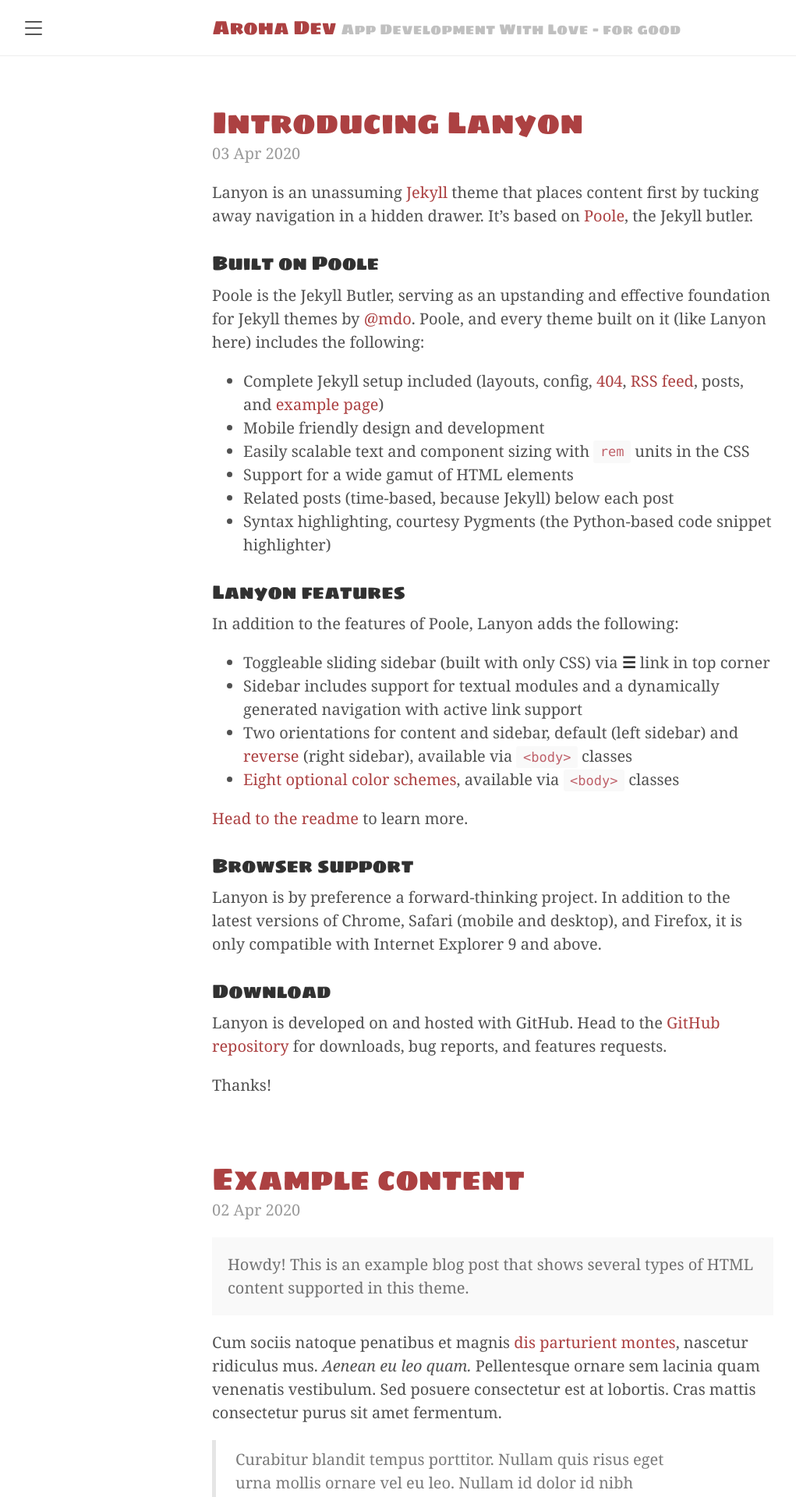
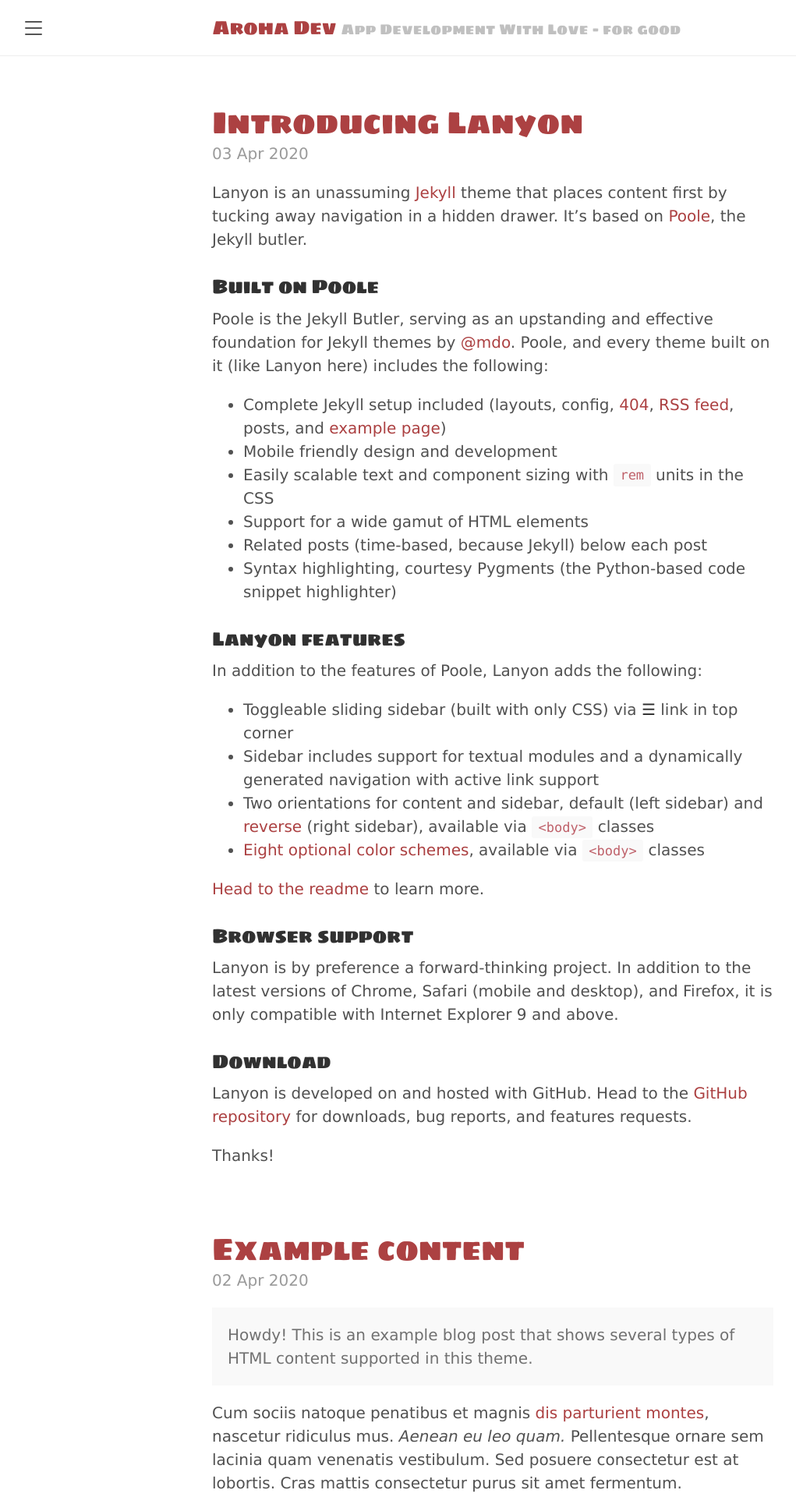
Before and after one commit to tracyjordan/tracyjordan.github.io, a Jekyll site: the page built from index.html, in a window 1280 px wide. Shown: the top 1920 px of the page at 78% size, without its empty margins (8-1029 px from the left). Built offline with Jekyll 4.4.1, drawn with Linux system fonts in a browser that asks for light colours; the list of posts is cut into pages by our own code.

Commit message:
Update aroha.css

```diff
--- a/public/css/aroha.css
+++ b/public/css/aroha.css
@@ -3,7 +3,8 @@
  */
 
 html {
-  font-family: "PT Serif", Georgia, "Times New Roman", serif;
+//  font-family: "PT Serif", Georgia, "Times New Roman", serif;
+  font-family: Verdana, Geneva, sans-serif;
 }
 
 h1, h2, h3, h4, h5, h6 {
```
